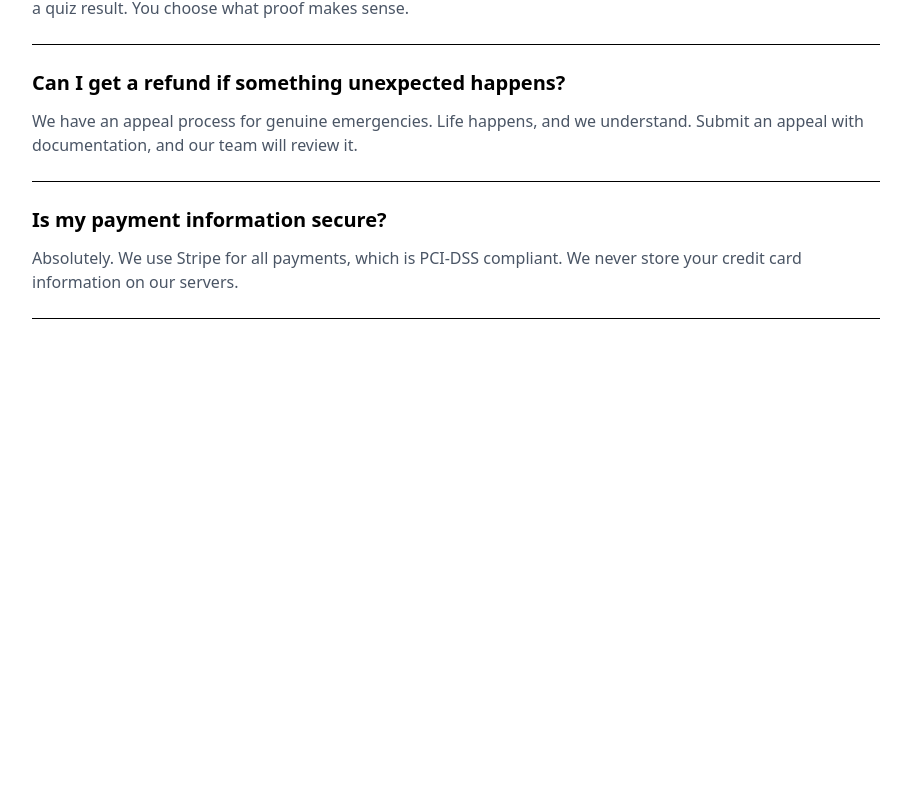
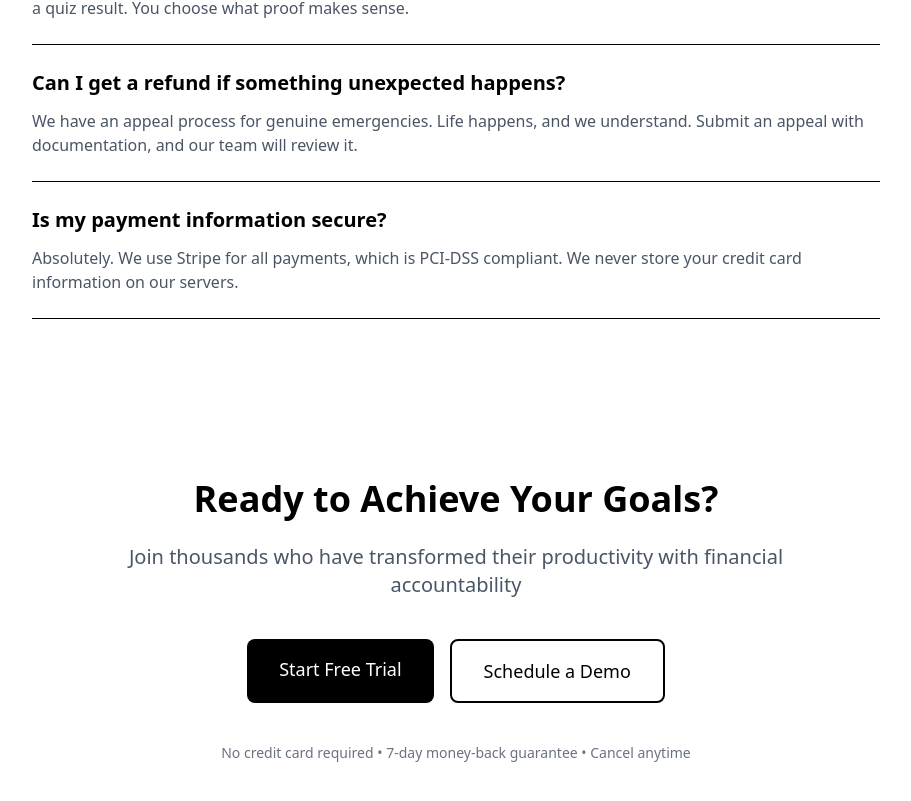
Before and after one commit to imran-farooq7/locked, a Next.js app: page / in a window 1280 px wide. Shown: the part 3062-3863 px from the top of the page, without its empty margins (184-1095 px from the left). Before the commit the page ends 3461 px from the top, so only its background shows below. Built offline with nearby package versions, Linux system fonts and the light colour scheme.

Commit message:
cta module added

```diff
--- a/app/page.tsx
+++ b/app/page.tsx
@@ -1,3 +1,4 @@
+import CTA from "@/components/landing-page/cta";
 import Faqs from "@/components/landing-page/faqs";
 import Features from "@/components/landing-page/features";
 import Hero from "@/components/landing-page/hero";
@@ -14,6 +15,7 @@ const Home = () => {
       <HIW />
       <Testimonials />
       <Faqs />
+      <CTA />
     </div>
   );
 };
--- /dev/null
+++ b/components/landing-page/cta.tsx
@@ -0,0 +1,41 @@
+import Link from "next/link";
+
+const CTA = () => {
+  return (
+    <section className="py-20">
+      <div className="container mx-auto px-6 max-w-4xl text-center">
+        <h2 className="text-4xl font-bold mb-6">
+          Ready to Achieve Your Goals?
+        </h2>
+        <p className="text-xl text-gray-600 mb-10 max-w-2xl mx-auto">
+          Join thousands who have transformed their productivity with financial
+          accountability
+        </p>
+
+        <div className="flex flex-col sm:flex-row gap-4 justify-center">
+          <Link
+            href="/signup"
+            className="bg-black text-white px-8 py-4 rounded-lg text-lg font-medium hover:bg-gray-800"
+          >
+            Start Free Trial
+          </Link>
+          <Link
+            href="/demo"
+            className="border-2 border-black text-black px-8 py-4 rounded-lg text-lg font-medium hover:bg-gray-50"
+          >
+            Schedule a Demo
+          </Link>
+        </div>
+
+        <div className="mt-10 text-gray-500 text-sm">
+          <p>
+            No credit card required • 7-day money-back guarantee • Cancel
+            anytime
+          </p>
+        </div>
+      </div>
+    </section>
+  );
+};
+
+export default CTA;
```
